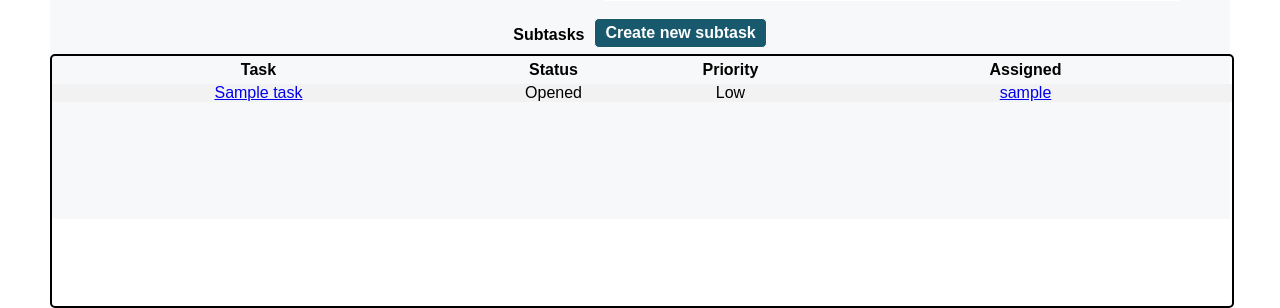
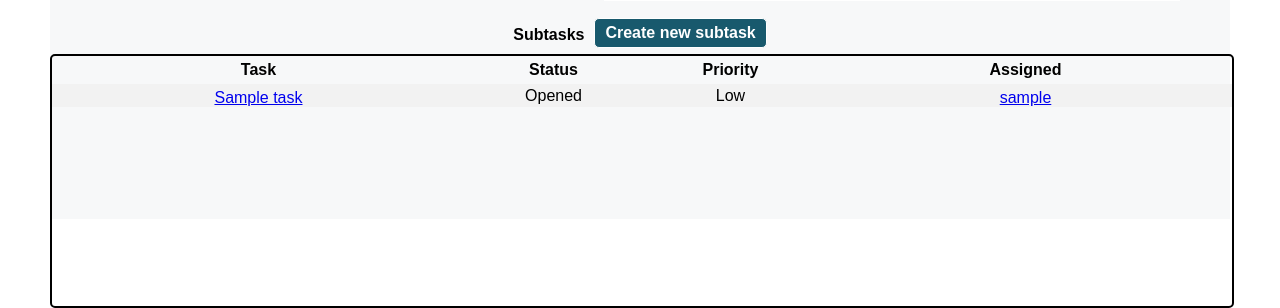
Before and after one commit to Mishakaveli1994/TaskManager, a Django app: template manager/templates/task_details.html in a window 1280 px wide. Shown: the part 655-963 px from the top of the page. Run offline with Django 4.2, Linux system fonts and the light colour scheme; the template is opened without the code that fills it: values that come from a table or form of the project are taken from there, others are empty; tables that the repository leaves empty hold one stand-in row (values such as "Sample post"); grey boxes marked "Sample" are stand-in pictures; some libraries are stand-ins or nearby versions.

Commit message:
Added padding

```diff
--- a/static/css/task-details.css
+++ b/static/css/task-details.css
@@ -161,6 +161,10 @@ div.assignee {
 .unassigned,
 .subtasks a{
     flex-basis: 35% !important;
+}
+
+.subtasks a{
+    padding: 5px 0 0 0;
 }
 
 .subtask {
```
